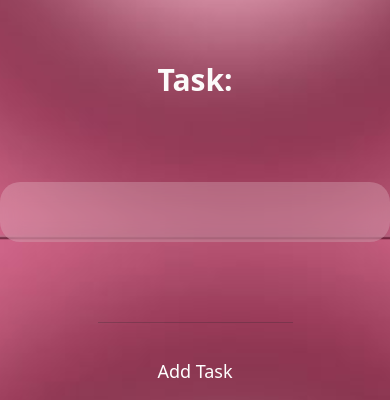
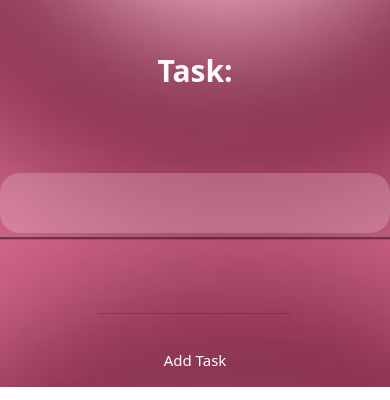
Before and after one commit to saidamst2003/Application--dE-productivit-, a plain HTML site: page index.html in a window 390 px wide. Shown: the part 605-1005 px from the top of the page. Drawn offline with nearby package versions, Linux system fonts and the light colour scheme.

Commit message:
j'AJOUTE @media pour les button se section-container

```diff
--- a/STYLE.css
+++ b/STYLE.css
@@ -132,6 +132,15 @@
     align-items: center;
     height: 10vh;
   }
-@media screen {
+  @media screen and (max-width:500px){
 
+    .btn{
+
+      font-size: 15px !important;
+      padding: 15px  !important;
+      background-color:transparent  !important;
+      color:#fff  !important;
+      border-radius: 20px  !important;
+      border: none  !important;
+    }
 }
```
